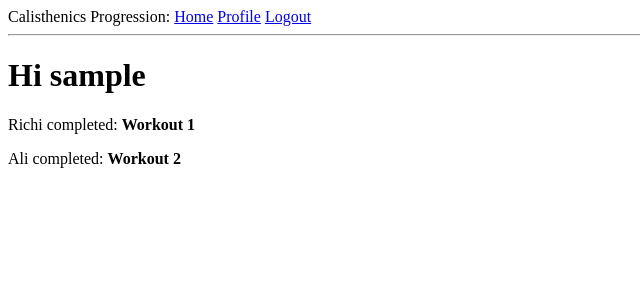
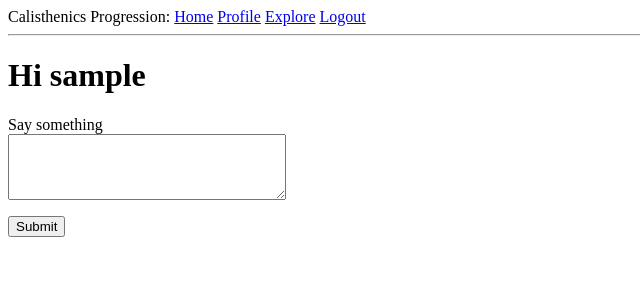
Before and after one commit to kguelseven/calisthenics_progression, a Flask app: page / in a window 1280 px wide. Shown: the top 300 px of the page, without its empty margins (0-640 px from the left). Run offline with Flask 2, Linux system fonts and the light colour scheme; the visitor is signed in with stand-in values (Sample User, id 1); data comes from the database, SQL or seed files in the repository; both versions use the stored data as it was after the commit; data that the repository does not hold is empty.

Commit message:
add workouts

```diff
--- a/app/forms.py
+++ b/app/forms.py
@@ -41,3 +41,7 @@ class EditProfileForm(FlaskForm):
             user = User.query.filter_by(username=self.username.data).first()
         if user is not None:
             raise ValidationError('This username has already been taken. Please use a different username.')
+
+class WorkoutForm(FlaskForm):
+    workout = TextAreaField('Say something', validators=[DataRequired(), Length(min=1, max=140)])
+    submit = SubmitField('Submit')
--- a/app/routes.py
+++ b/app/routes.py
@@ -3,8 +3,8 @@ from flask_login import current_user, login_user, logout_user, login_required
 from werkzeug.urls import url_parse
 from datetime import datetime
 from app import app, db
-from app.forms import LoginForm, RegistrationForm, EditProfileForm
-from app.models import User
+from app.forms import LoginForm, RegistrationForm, EditProfileForm, WorkoutForm
+from app.models import User, Workout
 
 @app.before_request
 def before_request():
@@ -13,22 +13,25 @@ def before_request():
         db.session.commit()
 
 
-@app.route("/")
-@app.route("/index")
+@app.route("/", methods=['GET', 'POST'] )
+@app.route("/index", methods=['GET', 'POST'])
 @login_required
 def index():
-    workouts = [
-        {
-            'athlet': {'username': 'Richi'},
-            'title': 'Workout 1'
-        },
-        {
-            'athlet': {'username': 'Ali'},
-            'title': 'Workout 2'
-        }
-    ]
-    return render_template('index.html', title='Home', workouts=workouts)
+    form = WorkoutForm()
+    if form.validate_on_submit():
+        workout = Workout(title=form.workout.data, athlet=current_user)
+        db.session.add(workout)
+        db.session.commit()
+        flash('Your workout is now live!')
+        return redirect(url_for('index'))
+    workouts = current_user.followed_workouts().all()
+    return render_template("index.html", title='Home Page', form=form, workouts=workouts)
 
+@app.route('/explore')
+@login_required
+def explore():
+    workouts = Workout.query.order_by(Workout.timestamp.desc()).all()
+    return render_template('index.html', title='Explore', workouts=workouts)
 
 @app.route("/login", methods=['GET', 'POST'])
 def login():
--- a/app/templates/base.html
+++ b/app/templates/base.html
@@ -14,6 +14,7 @@
             <a href="{{ url_for('register') }}">Register</a>
             {% else %}
             <a href="{{ url_for('user', username=current_user.username) }}">Profile</a>
+            <a href="{{ url_for('explore') }}">Explore</a>
             <a href="{{ url_for('logout') }}">Logout</a>
             {% endif %}
         </div>
--- a/app/templates/index.html
+++ b/app/templates/index.html
@@ -2,7 +2,20 @@
 
 {% block content %}
     <h1>Hi {{ current_user.username }}</h1>
+    {% if form %}
+    <form action="" method="POST">
+        {{ form.hidden_tag() }}
+        <p>
+            {{ form.workout.label }}<br>
+            {{form.workout(cols=32, rows=4) }}<br>
+            {% for error in form.workout.errors %}
+            <span style="color: red;">[{{ error }}]</span>
+            {% endfor %}
+        </p>
+        <p>{{ form.submit() }}</p>
+    </form>
+    {% endif %}
     {% for workout in workouts %}
-    <div><p>{{ workout.athlet.username }} completed: <b>{{ workout.title}}</b></p></div>
+        {% include '_workout.html' %}
     {% endfor %}
 {% endblock %}
```
Also changed, not shown: app/templates/_workout.html (+7 -2 lines), app.db.
